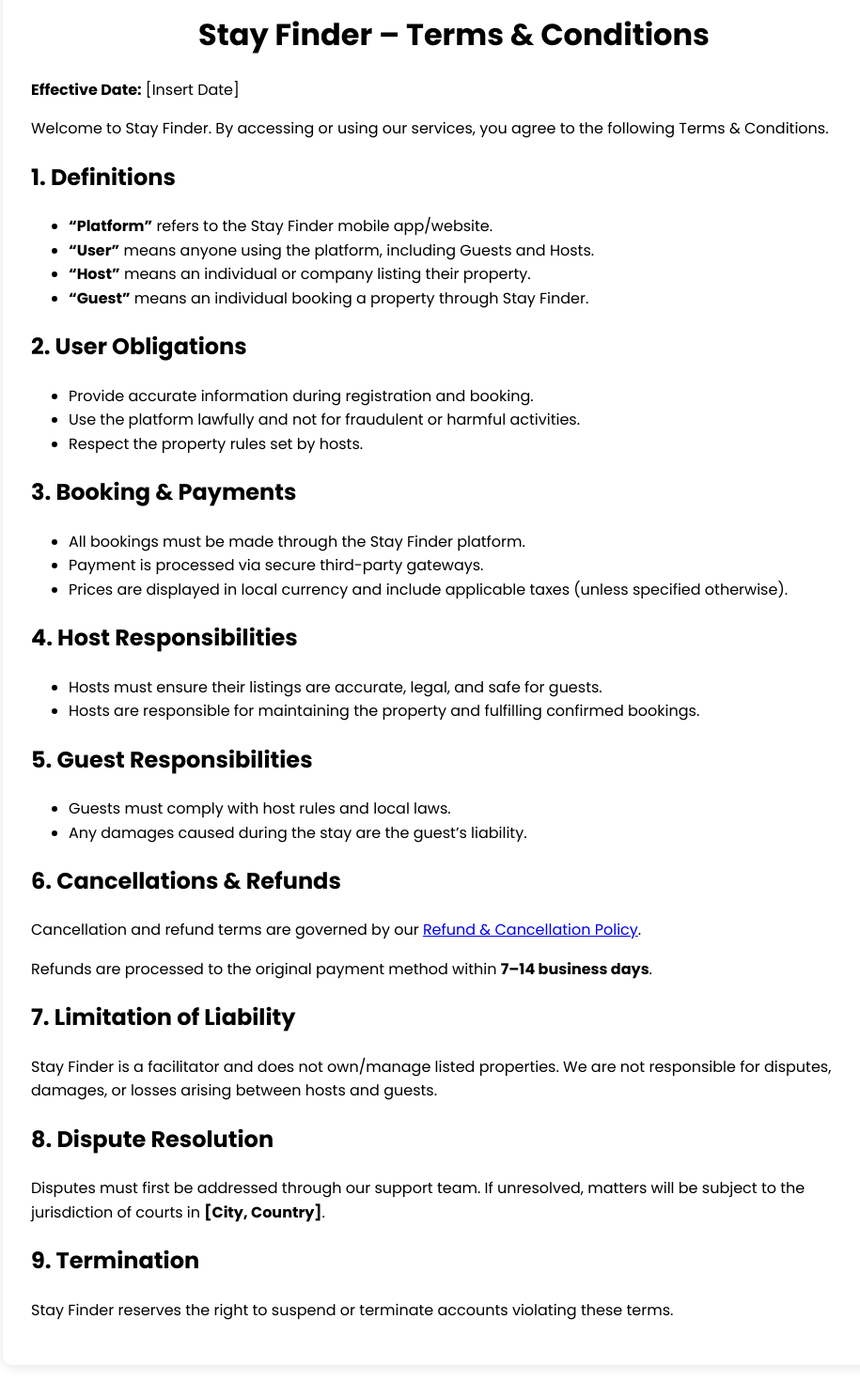
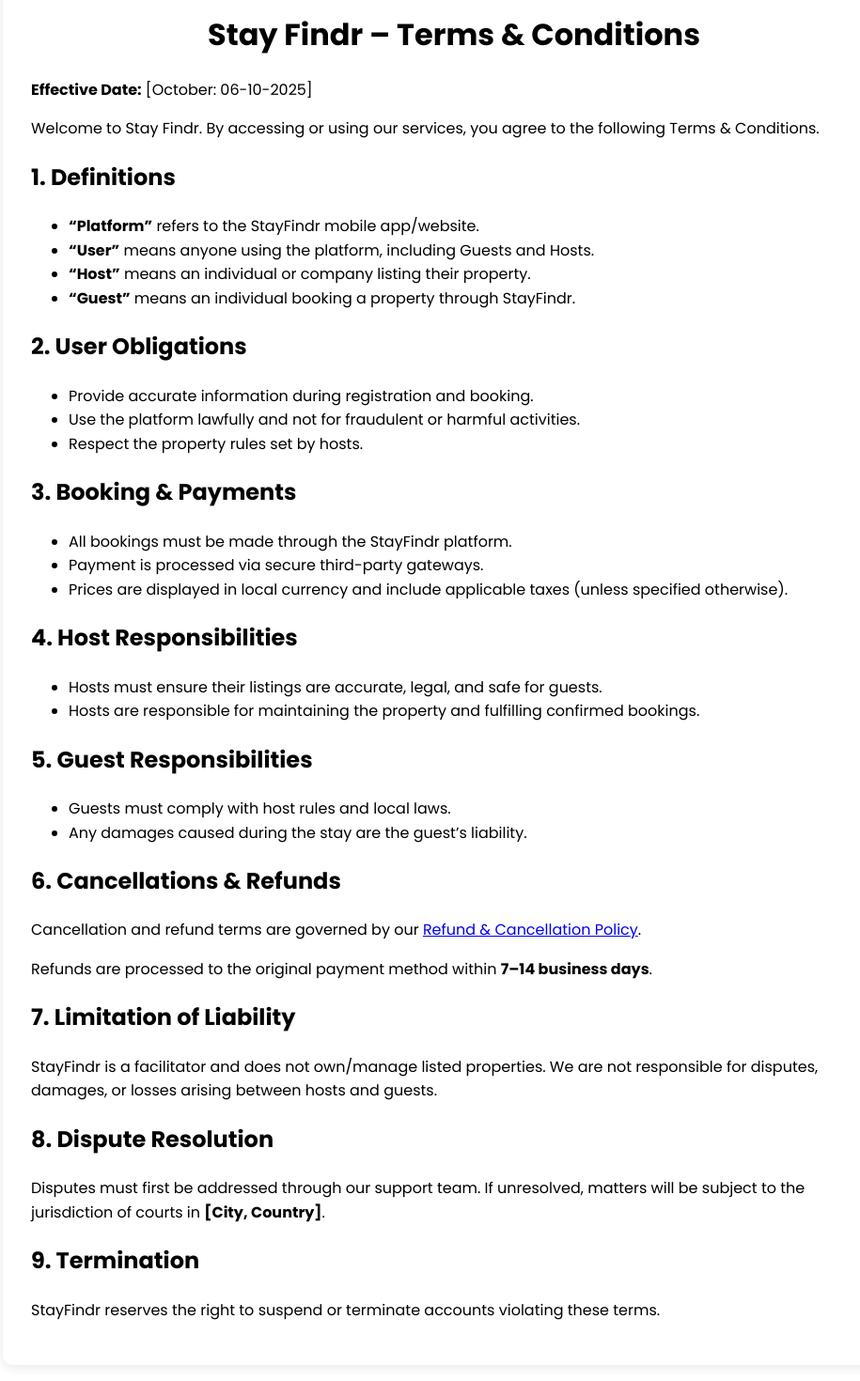
Before and after one commit to NakshatraNamahaCreations/ororegen, a React (Vite) app: page /terms-and-conditions in a window 1280 px wide. Shown: the part 120-1590 px from the top of the page at 94% size, without its empty margins (157-1072 px from the left). Built offline with nearby package versions, Linux system fonts and the light colour scheme.

Commit message:
privacy policy

```diff
--- a/src/app/PrivacyPolicy.jsx
+++ b/src/app/PrivacyPolicy.jsx
@@ -15,13 +15,13 @@
       }}
     >
       <h1 style={{ textAlign: "center", marginBottom: "20px" }}>
-        Stay Finder – Privacy Policy
+        StayFindr – Privacy Policy
       </h1>
       <p>
-        <strong>Effective Date:</strong> [Insert Date]
+        <strong>Effective Date:</strong> [October: 06-10-2025]
       </p>
       <p>
-        Stay Finder (“we,” “our,” “us”) respects your privacy and is committed
+        StayFindr (“we,” “our,” “us”) respects your privacy and is committed
         to protecting the personal information you share with us when using our
         platform, mobile application, or website.
       </p>
@@ -80,7 +80,7 @@
 
       <h2>6. Cookies & Tracking</h2>
       <p>
-        Stay Finder uses cookies and similar technologies for analytics and
+        StayFindr uses cookies and similar technologies for analytics and
         improving user experience.
       </p>
 
--- a/src/app/RefundPolicy.jsx
+++ b/src/app/RefundPolicy.jsx
@@ -15,10 +15,10 @@
       }}
     >
       <h1 style={{ textAlign: "center", marginBottom: "20px" }}>
-        Stay Finder – Refund & Cancellation Policy
+        StayFindr – Refund & Cancellation Policy
       </h1>
       <p>
-        <strong>Effective Date:</strong> [Insert Date]
+        <strong>Effective Date:</strong> [October: 06-10-2025]
       </p>
 
       <h2>1. Guest Cancellations</h2>
--- a/src/app/TermsAndConditions.jsx
+++ b/src/app/TermsAndConditions.jsx
@@ -15,20 +15,20 @@
       }}
     >
       <h1 style={{ textAlign: "center", marginBottom: "20px" }}>
-        Stay Finder – Terms & Conditions
+        Stay Findr – Terms & Conditions
       </h1>
       <p>
-        <strong>Effective Date:</strong> [Insert Date]
+        <strong>Effective Date:</strong> [October: 06-10-2025]
       </p>
       <p>
-        Welcome to Stay Finder. By accessing or using our services, you agree to
+        Welcome to Stay Findr. By accessing or using our services, you agree to
         the following Terms & Conditions.
       </p>
 
       <h2>1. Definitions</h2>
       <ul>
         <li>
-          <strong>“Platform”</strong> refers to the Stay Finder mobile app/website.
+          <strong>“Platform”</strong> refers to the StayFindr mobile app/website.
         </li>
         <li>
           <strong>“User”</strong> means anyone using the platform, including Guests
@@ -39,7 +39,7 @@
         </li>
         <li>
           <strong>“Guest”</strong> means an individual booking a property through
-          Stay Finder.
+          StayFindr.
         </li>
       </ul>
 
@@ -52,7 +52,7 @@
 
       <h2>3. Booking & Payments</h2>
       <ul>
-        <li>All bookings must be made through the Stay Finder platform.</li>
+        <li>All bookings must be made through the StayFindr platform.</li>
         <li>Payment is processed via secure third-party gateways.</li>
         <li>
           Prices are displayed in local currency and include applicable taxes
@@ -89,7 +89,7 @@
 
       <h2>7. Limitation of Liability</h2>
       <p>
-        Stay Finder is a facilitator and does not own/manage listed properties.
+        StayFindr is a facilitator and does not own/manage listed properties.
         We are not responsible for disputes, damages, or losses arising between
         hosts and guests.
       </p>
@@ -103,7 +103,7 @@
 
       <h2>9. Termination</h2>
       <p>
-        Stay Finder reserves the right to suspend or terminate accounts violating
+        StayFindr reserves the right to suspend or terminate accounts violating
         these terms.
       </p>
     </div>
```
